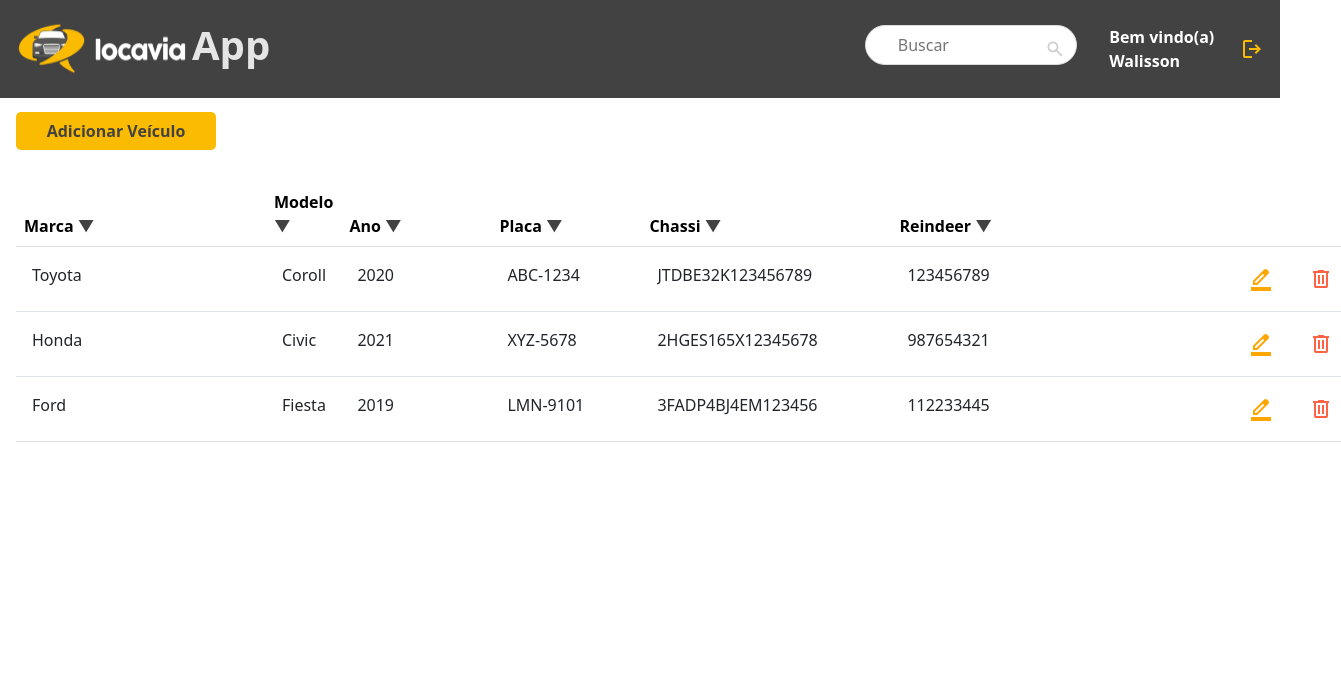
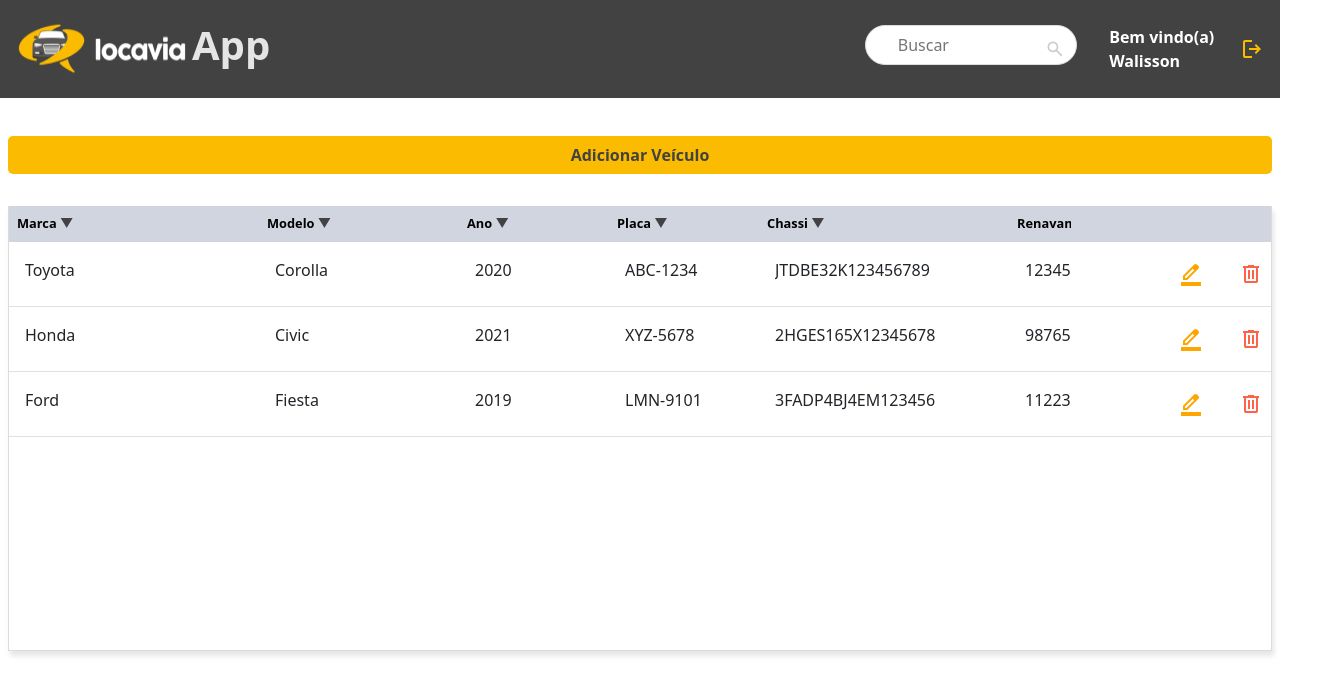
Before and after one commit to Walisson-Vilela/Info-App-Front-end, an Angular app: page /home in a window 1280 px wide. Shown: the top 694 px of the page, 1341 px wide, since content can reach past the window. Built offline with nearby package versions, Linux system fonts and the light colour scheme.

Commit message:
resolucao de bug da tabela
resolucao de bug da tabela

```diff
--- a/src/app/_components/vehicle-list/vehicle-list.component.css
+++ b/src/app/_components/vehicle-list/vehicle-list.component.css
@@ -1,6 +1,40 @@
-.container-fluid {
-  padding: 1rem;
-  margin-top: 6rem;
+.header {
+  display: flex;
+  margin-top: 8rem;
+  align-items: center;
+  justify-content: space-between;
+  padding-right: 4;
+}
+
+.table-container {
+  box-shadow: 2px 5px 5px rgba(0, 0, 0, 0.1);
+  display: flexbox;
+  align-items: center;
+  border-left: 1px #dcdcdc solid;
+  border-bottom: 1px #dcdcdc solid;
+  border-right: 1px #dcdcdc solid;
+  background-color: #fff;
+  overflow: auto;
+  height: 100%;
+  max-height: calc(100vh - 300px);
+}
+
+
+.table {
+  font-size: 0.8rem;
+  border-collapse: collapse;
+  width: 100%;
+}
+
+.th {
+  position: sticky;
+  top: 0;
+  height: 24px;
+  max-height: 24px;
+  justify-content: space-around;
+  background: #d0d5e0;
+  z-index: 1;
+  border-bottom: 1px #d0d5e0 solid;
 }
 
 input {
--- a/src/app/_components/vehicle-list/vehicle-list.component.html
+++ b/src/app/_components/vehicle-list/vehicle-list.component.html
@@ -1,5 +1,4 @@
-<div class="container-fluid">
-  <div style=" width: 200px;">
+<div class="header">
   <button
     (click)="addNewVehicle()"
     class="primary-btn"
@@ -8,22 +7,24 @@
     Adicionar Veículo
   </button>
 </div>
-
-  <table class="table table-hover">
+<div class="table-container">
+  <table class="table">
     <thead>
-      <tr>
-        <th
-          (click)="sortTable('brand')"
-          style="cursor: pointer; min-width: 250px"
-        >
+      <tr class="th">
+        <th (click)="sortTable('brand')" class="th" style="min-width: 250px">
           Marca <span *ngIf="sortOrder['brand'] !== true">▼</span>
           <span *ngIf="sortOrder['brand'] === true">▲</span>
         </th>
-        <th (click)="sortTable('model')" style="cursor: pointer; width: 100%">
+        <th
+          class="th"
+          (click)="sortTable('model')"
+          style="cursor: pointer; width: 100%; min-width: 200px"
+        >
           Modelo <span *ngIf="sortOrder['model'] !== true">▼</span>
           <span *ngIf="sortOrder['model'] === true">▲</span>
         </th>
         <th
+          class="th"
           (click)="sortTable('year')"
           style="cursor: pointer; min-width: 150px"
         >
@@ -31,6 +32,7 @@
           <span *ngIf="sortOrder['year'] === true">▲</span>
         </th>
         <th
+          class="th"
           (click)="sortTable('plate')"
           style="cursor: pointer; min-width: 150px"
         >
@@ -38,6 +40,7 @@
           <span *ngIf="sortOrder['plate'] === true">▲</span>
         </th>
         <th
+          class="th"
           (click)="sortTable('chassi')"
           style="cursor: pointer; min-width: 250px"
         >
@@ -45,13 +48,17 @@
           <span *ngIf="sortOrder['chassi'] === true">▲</span>
         </th>
         <th
+          class="th"
           (click)="sortTable('reindeer')"
           style="cursor: pointer; min-width: 250px"
         >
-          Reindeer <span *ngIf="sortOrder['reindeer'] !== true">▼</span>
+          Renavam <span *ngIf="sortOrder['reindeer'] !== true">▼</span>
           <span *ngIf="sortOrder['reindeer'] === true">▲</span>
         </th>
-        <th style="min-width: 200px"></th>
+        <th
+          class="th"
+          style="position: sticky; right: 0; z-index: 3; min-width: 200px"
+        ></th>
       </tr>
     </thead>
     <tbody>
@@ -205,7 +212,7 @@
           />
         </td>
 
-        <td style="align-items: center">
+        <td style="align-items: center; position: sticky; right: 0; z-index: 0; min-width: 200px">
           <div class="btns-field">
             <button
               *ngIf="!vehicle.isEditing"
--- a/src/app/_components/vehicle-list/vehicle-list.component.ts
+++ b/src/app/_components/vehicle-list/vehicle-list.component.ts
@@ -6,10 +6,10 @@ interface Vehicle {
   model: string;
   plate: string;
   chassi?: string;
-  reindeer?: string;  // Alterado de 'renavam' para 'reindeer'
+  reindeer?: string;
   year?: number;
   isEditing?: boolean;
-  originalData?: Vehicle; // Para armazenar os dados originais antes da edição
+  originalData?: Vehicle;
 }
 
 @Component({
@@ -25,7 +25,7 @@ export class VehicleListComponent {
       model: 'Corolla',
       plate: 'ABC-1234',
       chassi: 'JTDBE32K123456789',
-      reindeer: '123456789', // Alterado de 'renavam' para 'reindeer'
+      reindeer: '123456789',
       year: 2020,
     },
     {
@@ -34,7 +34,7 @@ export class VehicleListComponent {
       model: 'Civic',
       plate: 'XYZ-5678',
       chassi: '2HGES165X12345678',
-      reindeer: '987654321', // Alterado de 'renavam' para 'reindeer'
+      reindeer: '987654321',
       year: 2021,
     },
     {
@@ -43,18 +43,18 @@ export class VehicleListComponent {
       model: 'Fiesta',
       plate: 'LMN-9101',
       chassi: '3FADP4BJ4EM123456',
-      reindeer: '112233445', // Alterado de 'renavam' para 'reindeer'
+      reindeer: '112233445',
       year: 2019,
     },
   ];
 
-  newVehicle: Vehicle = { id: 0, brand: '', model: '', plate: '', chassi: '', reindeer: '', year: 0 }; // Alterado de 'renavam' para 'reindeer'
+  newVehicle: Vehicle = { id: 0, brand: '', model: '', plate: '', chassi: '', reindeer: '', year: 0 };
   isAddingNew: boolean = false;
 
   selectedVehicle: Vehicle | null = null;
   isEditing: boolean = false;
 
-  sortOrder: { [key: string]: boolean } = {}; // Object to track sort order for each column
+  sortOrder: { [key: string]: boolean } = {};
 
   addNewVehicle() {
     this.isAddingNew = true; // Habilita a linha de inserção
--- a/src/app/pages/home/home.component.css
+++ b/src/app/pages/home/home.component.css
@@ -0,0 +1,20 @@
+.display {
+  display: flex;
+  flex-direction: column;
+  height: 100vh;
+}
+
+.container {
+  display: flex;
+  height: 100vh;
+}
+
+.table-area {
+  display: flex;
+  flex-direction: column;
+  width: 100%;
+  margin-top: 8px;
+  padding: 0 8px 0 8px;
+  height: calc(100vh - 68px);
+  background-color: #fff;
+}
--- a/src/app/pages/home/home.component.html
+++ b/src/app/pages/home/home.component.html
@@ -1,2 +1,4 @@
 <app-navbar></app-navbar>
-<app-vehicle-list></app-vehicle-list>
+<div class="table-area">
+  <app-vehicle-list></app-vehicle-list>
+</div>
```
Lines whose indentation alone changed are shown as unchanged.
